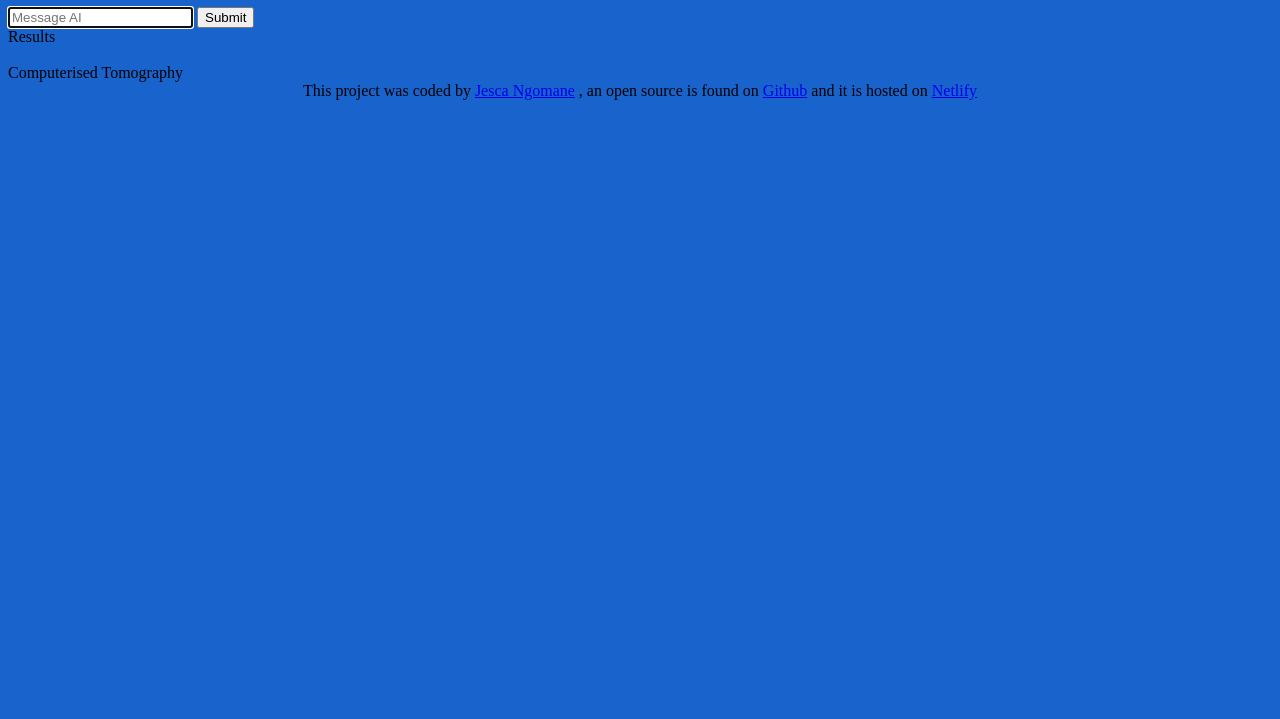
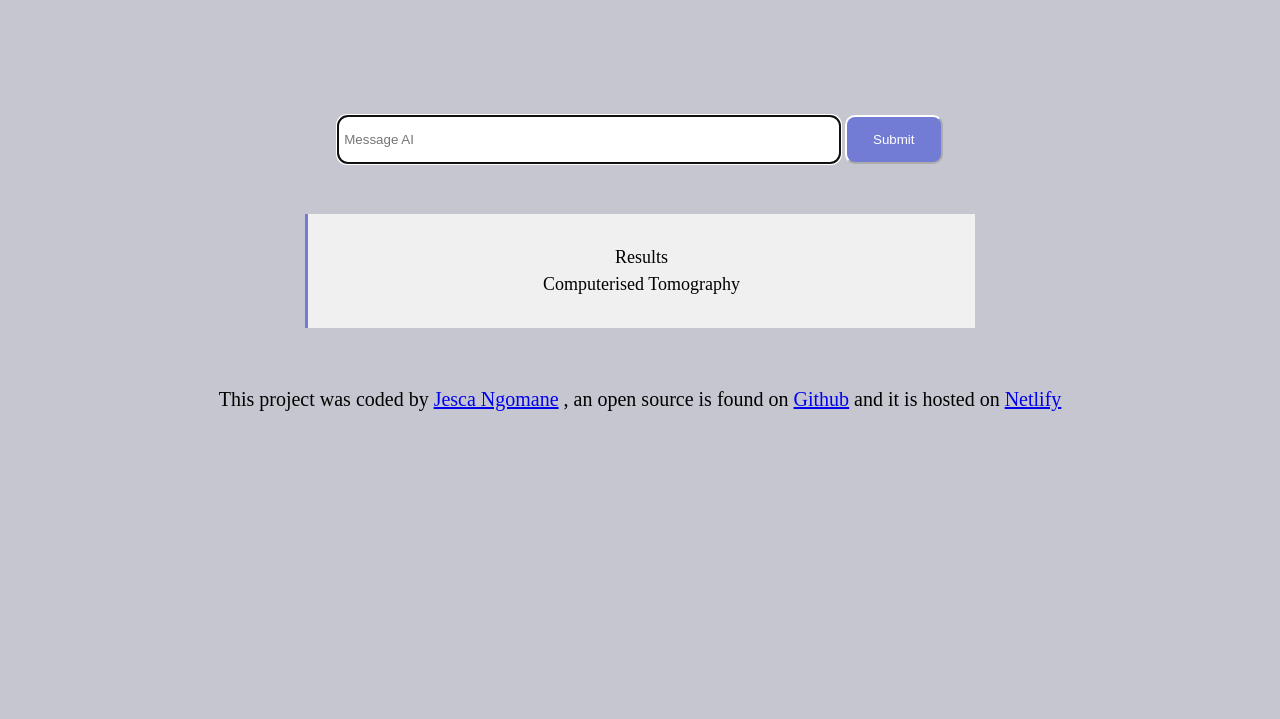
Before and after one commit to JescaNgomane/medical-device-AI-generator, a plain HTML site: page index.html in a window 1280 px wide. Shown: the part 81-800 px from the top of the page. Drawn offline with Linux system fonts and the light colour scheme.

Commit message:
Added styling to the project

```diff
--- a/index.html
+++ b/index.html
@@ -8,6 +8,7 @@
   </head>
   <body>
     <header><h1>Medical Devices AI Generator</h1></header>
+    <div class="container">
       <main>
         <form>
           <input
@@ -16,12 +17,15 @@
             required
             autofocus
             autocomplete="off"
+            class="search-bar"
           />
-        <input type="submit" />
+          <input type="submit" class="submit-button" />
         </form>
-      <div>Results</div>
+        <div class="results">
+          Results
           <br />
-      <div>Computerised Tomography</div>
+          Computerised Tomography
+        </div>
       </main>
 
       <footer>
@@ -40,7 +44,7 @@
           >Netlify</a
         >
       </footer>
-    <div class="gradient"></div>
+    </div>
   </body>
   <script src="index.js"></script>
 </html>
--- a/style.css
+++ b/style.css
@@ -1,13 +1,46 @@
 h1 {
   text-align: center;
+  font-size: 36px;
+  font-weight: 800;
 }
-
 body {
-  background-color: #1863cc;
-  position: absolute;
-  inset: 0;
-  overflow: hidden;
+  background-color: rgb(197, 198, 207);
 }
 footer {
   text-align: center;
+  margin-top: 60px;
+  font-size: 20px;
 }
+form {
+  padding: 20px;
+}
+.container {
+  text-align: center;
+  margin: 80px auto;
+}
+.search-bar {
+  width: 40%;
+  margin: 30px 0px;
+  padding: 15px 5px;
+  border-radius: 10px;
+  color: black;
+}
+.submit-button {
+  width: 8%;
+  margin: 10px 0;
+  padding: 15px 5px;
+  border-radius: 10px;
+  background-color: rgb(114, 124, 212);
+  color: white;
+  border-color: white;
+}
+.results {
+  font-size: 18px;
+  display: block;
+  margin: 0 auto;
+  border-left: 3px solid rgb(114, 124, 212);
+  padding: 30px;
+  width: 48%;
+  background-color: #f0f0f0;
+  line-height: 1.5;
+}
```
Lines whose indentation alone changed are shown as unchanged.
